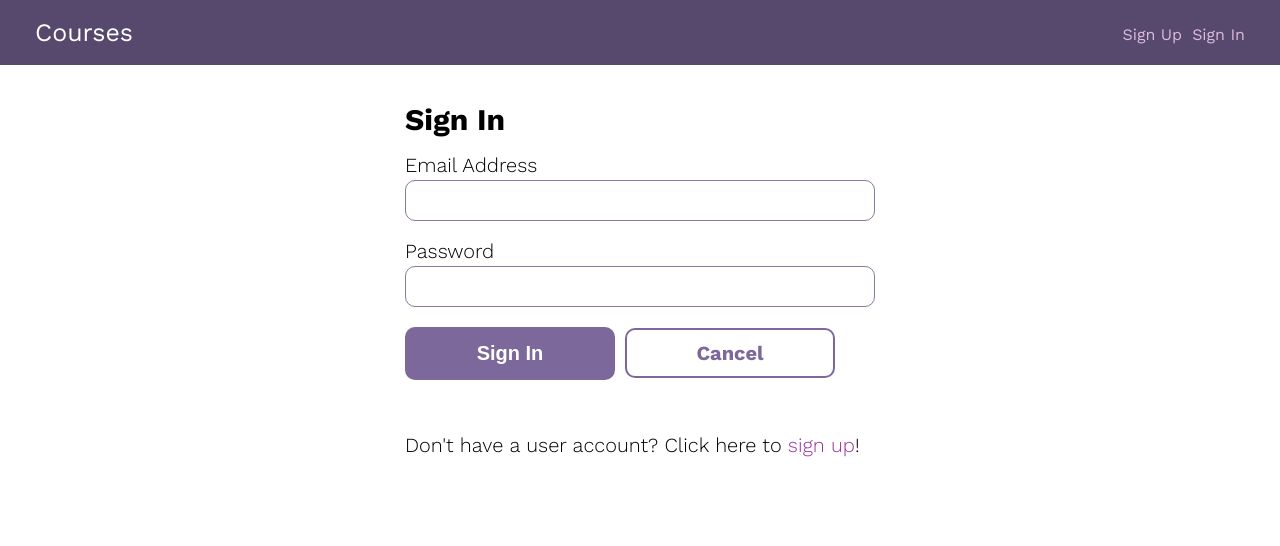
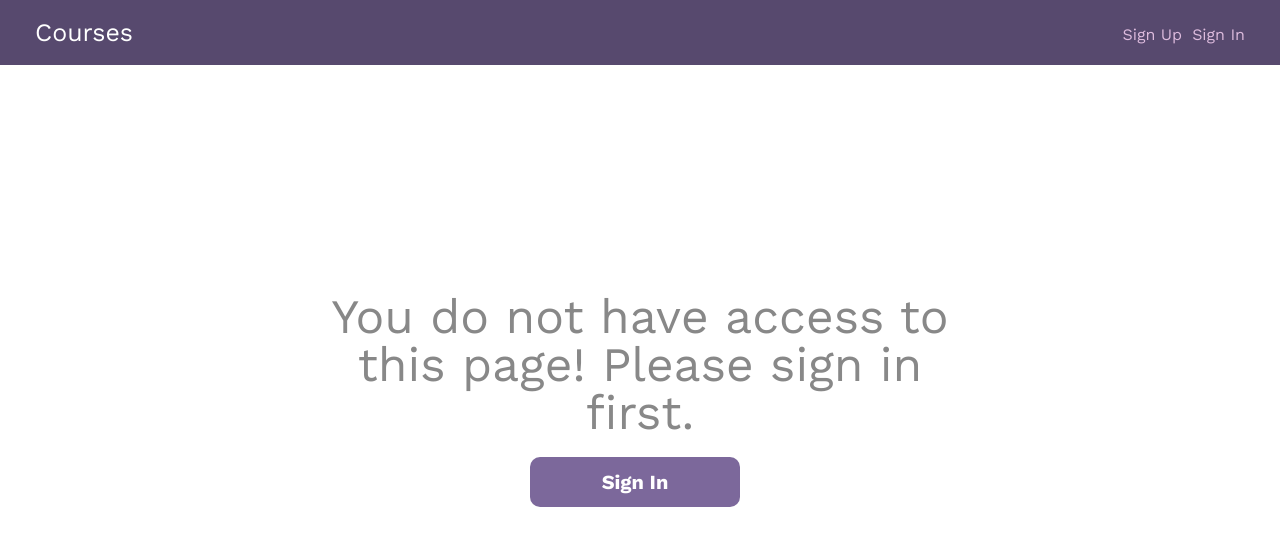
Before and after one commit to sadrakhosravi/school-management-system, a React (Create React App) app in the folder client/: page /courses/create in a window 1280 px wide. Before the commit this address led to /sign-in. Shown: the top 546 px of the page. Built offline with nearby package versions, Linux system fonts and the light colour scheme.

Commit message:
Add Forbidden page and add minor changes to the NotFound page

```diff
--- a/client/src/App.js
+++ b/client/src/App.js
@@ -1,7 +1,7 @@
 import React from 'react';
 
 // Router
-import { BrowserRouter as Router, Switch, Route } from 'react-router-dom';
+import { BrowserRouter as Router, Switch, Route, Redirect } from 'react-router-dom';
 
 // Hooks
 import useIsAuth from './hooks/useIsAuth';
@@ -42,7 +42,8 @@ const App = () => {
           <Route exact path="/sign-in" component={UserSignIn} />
           <Route exact path="/sign-up" component={UserSignUp} />
           <Route exact path="/sign-out" component={UserSignOut} />
-          <Route component={NotFound} />
+          <Route exact path="/not-found" component={NotFound} />
+          <Route render={() => <Redirect to="/not-found" />} />
         </Switch>
       </main>
     </Router>
--- a/client/src/components/ProtectedRoute.js
+++ b/client/src/components/ProtectedRoute.js
@@ -1,7 +1,10 @@
 import React from 'react';
-import { Redirect, Route } from 'react-router';
+import { Route } from 'react-router';
+
+// Pages
+import Forbidden from '../pages/Forbidden';
 
 const ProtectedRoute = ({ exact = false, path, component, isAuth }) =>
-  isAuth ? <Route exact path={path} component={component} /> : <Redirect to="/sign-in" />;
+  isAuth ? <Route exact path={path} component={component} /> : <Forbidden />;
 
 export default ProtectedRoute;
--- /dev/null
+++ b/client/src/pages/Forbidden.js
@@ -0,0 +1,14 @@
+import React from 'react';
+import { Link } from 'react-router-dom';
+
+const Forbidden = () => {
+  return (
+    <div className="error-page">
+      <h1 className="error-page--text">You do not have access to this page! Please sign in first.</h1>
+      <Link to="/sign-in" className="button">
+        Sign In
+      </Link>
+    </div>
+  );
+};
+export default Forbidden;
--- a/client/src/pages/NotFound.js
+++ b/client/src/pages/NotFound.js
@@ -3,8 +3,8 @@ import { Link } from 'react-router-dom';
 
 const NotFound = () => {
   return (
-    <div className="not-found">
-      <h1 className="not-found--text">Sorry, the page you were looking for was not found!</h1>
+    <div className="error-page">
+      <h1 className="error-page--text">Sorry, the page you were looking for was not found!</h1>
       <Link to="/" className="button">
         Home Page
       </Link>
--- a/client/src/pages/UserSignIn.js
+++ b/client/src/pages/UserSignIn.js
@@ -36,7 +36,7 @@ const UserSignIn = () => {
     const isSignedIn = await signIn(userDispatcher, userCredentials);
 
     // If sign-in was successful, redirect to the courses page, else display an error message.
-    isSignedIn === true ? history.push('/') : setError(isSignedIn.error);
+    isSignedIn === true ? history.goBack() : setError(isSignedIn.error);
   };
 
   return (
--- a/client/src/styles/global.css
+++ b/client/src/styles/global.css
@@ -207,14 +207,14 @@ textarea:focus {
   border-radius: 0;
   outline: 2px solid #332a40;
 }
-.not-found {
+.error-page {
   position: absolute;
   top: 50%;
   left: 50%;
   transform: translate(-50%, -50%);
   text-align: center;
 }
-.not-found--text {
+.error-page--text {
   font-size: 2.4rem;
   color: #888;
   margin-bottom: 1rem;
```
